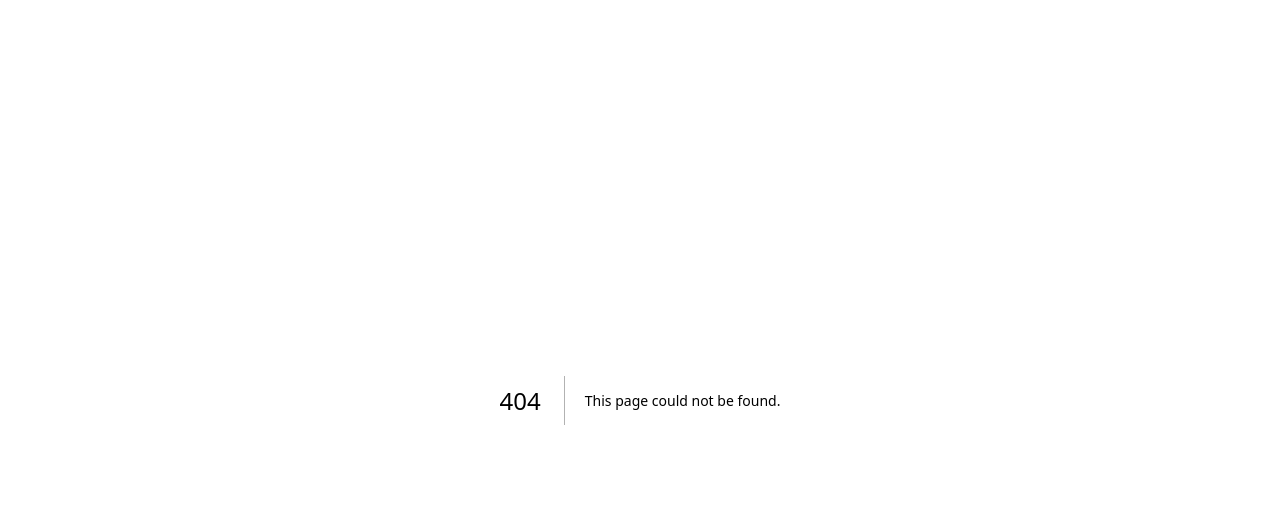
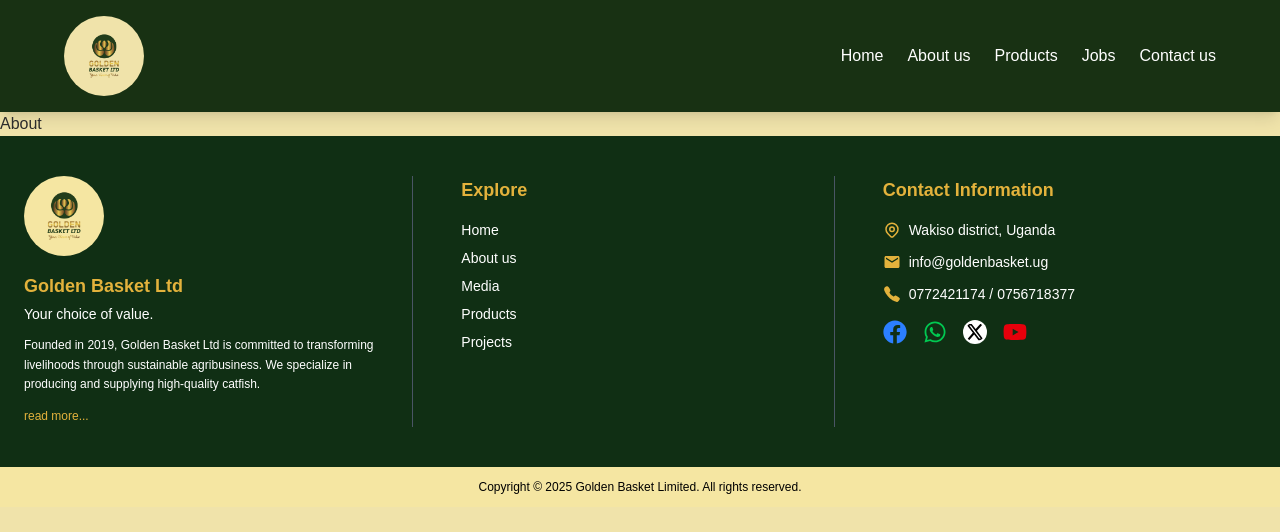
Before and after one commit to Josh99A/Golden-Basket, a Next.js app: page /about in a window 1280 px wide. Before the commit this address had no page. Shown: the top 532 px of the page. Built offline with nearby package versions, Linux system fonts and the light colour scheme.

Commit message:
Complete the footer

```diff
--- /dev/null
+++ b/app/about/page.tsx
@@ -0,0 +1,11 @@
+import React from 'react'
+
+const AboutUs = () => {
+  return (
+    <div>
+      About
+    </div>
+  )
+}
+
+export default AboutUs
--- /dev/null
+++ b/app/contact/page.tsx
@@ -0,0 +1,11 @@
+import React from 'react'
+
+const ContactUs = () => {
+  return (
+    <div>
+      contact
+    </div>
+  )
+}
+
+export default ContactUs
--- a/app/layout.tsx
+++ b/app/layout.tsx
@@ -1,6 +1,7 @@
 import type { Metadata } from "next";
 import { Geist, Geist_Mono } from "next/font/google";
 import "./globals.css";
+import Header from "@/components/Header";
 
 
 import { Swiper, SwiperSlide } from 'swiper/react';
@@ -8,6 +9,8 @@
 import 'swiper/css';
 import 'swiper/css/pagination';
 import 'swiper/css/navigation';
+import GoToTopButton from "@/components/GoToTop";
+import Footer from "@/components/Footer";
 
 
 const geistSans = Geist({
@@ -33,9 +36,16 @@
   return (
     <html lang="en">
       <body
+
         className={`${geistSans.variable} ${geistMono.variable} antialiased`}
       >
+        <main className="min-h-screen bg-light-gold-tint text-[#2c2c2c] overflow-x-hidden">
+        <Header />
         {children}
+        <GoToTopButton/>
+        <Footer />
+
+        </main>
       </body>
     </html>
   );
--- a/app/page.tsx
+++ b/app/page.tsx
@@ -40,8 +40,8 @@
     </>
   }
   return (
-    <main className="min-h-screen bg-light-gold-tint text-[#2c2c2c] overflow-x-hidden">
-      <Header />
+
+    <>
       <section className="relative bg-black text-white py-24 px-4 md:px-16">
           <div className="absolute inset-0 z-0">
             <Image src="/Images/catfish-bg.jpg" alt="Catfish" layout="fill" objectFit="cover" className="opacity-30 " />
@@ -60,7 +60,7 @@
             <p className="leading-relaxed">
               Founded in 2019, Golden Basket Ltd is a Ugandan agribusiness company committed to driving socio-economic transformation through sustainable food production. Our mission is to empower communities by producing high-quality, nutritious, and affordable agricultural products—starting with catfish farming and expanding into poultry, crop farming, and more.
             </p>
-            <a href="#" className="text-[#183d1c] font-semibold mt-4 inline-block">Read more...</a>
+            <a href="#" className="text-dark-green hover:text-gold transition font-semibold mt-4 inline-block">Read more...</a>
         </div>
           <div>
             <h3 className="text-2xl font-bold mb-4 text-gold">Our Vision</h3>
@@ -71,7 +71,7 @@
               <li>To empower communities through job creation and innovation.</li>
               <li>To contribute to food security and economic growth.</li>
             </ul>
-            <a href="#" className="text-dark-green font-semibold mt-4 inline-block">Find out more...</a>
+            <a href="/about" className="text-dark-green hover:text-gold transition font-semibold mt-4 inline-block">Find out more...</a>
         </div>
         </div>
       </section>
@@ -100,13 +100,10 @@
     </div>
       </section>
 
-      <section className="bg-olive-green text-center px-4 md:px-16 py-20">
+      <section className="bg-olive-green/90 text-center px-4 md:px-16 py-20">
         <h2 className="text-3xl font-bold mb-10 text-gold">Our Partners</h2>
         <Partners />
       </section>
-
-      <Footer />
-      <GoToTopButton/>
-    </main>
+    </>
   );
 }
--- a/components/Footer.tsx
+++ b/components/Footer.tsx
@@ -1,28 +1,116 @@
+import Image from "next/image";
+import Link from "next/link";
+import { FaFacebook, FaWhatsapp, FaYoutube } from "react-icons/fa";
+import { FaXTwitter } from "react-icons/fa6";
+import { HiOutlineLocationMarker } from "react-icons/hi";
+import { MdEmail } from "react-icons/md";
+import { IoCall } from "react-icons/io5";
+
 export default function Footer() {
   return (
-    <footer className="bg-[#183d1c] text-white py-10 px-6">
-      <div className="max-w-7xl mx-auto grid grid-cols-1 md:grid-cols-3 gap-8">
-        <div>
-          <h2 className="text-lg font-semibold mb-2">Golden Basket</h2>
-          <p className="text-sm">Empowering communities with sustainable agriculture.</p>
+    <footer className="bg-[#102F14] text-white">
+      {/* Main footer */}
+      <div className="max-w-7xl mx-auto px-6 py-10 grid grid-cols-1 md:grid-cols-3 gap-8">
+        {/* Column 1: Company Info */}
+        <div className="border-b md:border-b-0 md:border-r border-gray-600 pr-4">
+          <div className="mb-4 flex items-center">
+            <div className="rounded-full bg-[#F5E6A2] flex items-center justify-center w-20 h-20">
+              <Image
+                src="/Images/GB_logo.png"
+                alt="Golden Basket Logo"
+                width={70}
+                height={70}
+                className="object-contain rounded-full"
+              />
+            </div>
+          </div>
+          <h2 className="text-lg font-semibold mb-1 text-[#E3B23C]">
+            Golden Basket Ltd
+          </h2>
+          <p className="text-sm mb-3">Your choice of value.</p>
+          <p className="text-xs leading-relaxed mb-2">
+            Founded in 2019, Golden Basket Ltd is committed to transforming
+            livelihoods through sustainable agribusiness. We specialize in
+            producing and supplying high-quality catfish.
+          </p>
+          <Link href="#" className="text-xs text-[#E3B23C] hover:underline">
+            read more...
+          </Link>
         </div>
-        <div>
-          <h3 className="text-lg font-semibold mb-2">Quick Links</h3>
-          <ul className="space-y-1 text-sm">
-            <li><a href="#" className="hover:text-[#f6c046]">About</a></li>
-            <li><a href="#" className="hover:text-[#f6c046]">Products</a></li>
-            <li><a href="#" className="hover:text-[#f6c046]">Media</a></li>
-            <li><a href="#" className="hover:text-[#f6c046]">Jobs</a></li>
+
+        {/* Column 2: Explore */}
+        <div className="border-b md:border-b-0 md:border-r border-gray-600 px-4">
+          <h3 className="text-lg font-semibold mb-4 text-[#E3B23C]">Explore</h3>
+          <ul className="space-y-2 text-sm">
+            <li>
+              <Link href="/" className="hover:text-[#E3B23C]">
+                Home
+              </Link>
+            </li>
+            <li>
+              <Link href="/about" className="hover:text-[#E3B23C]">
+                About us
+              </Link>
+            </li>
+            <li>
+              <Link href="/media" className="hover:text-[#E3B23C]">
+                Media
+              </Link>
+            </li>
+            <li>
+              <Link href="/products" className="hover:text-[#E3B23C]">
+                Products
+              </Link>
+            </li>
+            <li>
+              <Link href="/projects" className="hover:text-[#E3B23C]">
+                Projects
+              </Link>
+            </li>
           </ul>
         </div>
-        <div>
-          <h3 className="text-lg font-semibold mb-2">Contact</h3>
-          <p className="text-sm">Email: info@goldenbasket.com</p>
-          <p className="text-sm">Phone: +256 700 000 000</p>
-          <p className="text-sm">Location: Kampala, Uganda</p>
+
+        {/* Column 3: Contact Info */}
+        <div className="px-4">
+          <h3 className="text-lg font-semibold mb-4 text-[#E3B23C]">
+            Contact Information
+          </h3>
+          <div className="flex items-center gap-2 mb-3 text-sm">
+            <HiOutlineLocationMarker className="text-[#E3B23C] text-lg" />
+            <span>Wakiso district, Uganda</span>
+          </div>
+          <div className="flex items-center gap-2 mb-3 text-sm">
+            <MdEmail className="text-[#E3B23C] text-lg" />
+            <span>info@goldenbasket.ug</span>
+          </div>
+          <div className="flex items-center gap-2 mb-4 text-sm">
+            <IoCall className="text-[#E3B23C] text-lg" />
+            <span>0772421174 / 0756718377</span>
+          </div>
+
+          {/* Social Icons */}
+          <div className="flex gap-4 text-2xl">
+            <Link href="#" className="hover:opacity-80">
+              <FaFacebook className="text-blue-500" />
+            </Link>
+            <Link href="#" className="hover:opacity-80">
+              <FaWhatsapp className="text-green-500" />
+            </Link>
+            <Link href="#" className="hover:opacity-80">
+              <FaXTwitter className="text-black bg-white rounded-full p-[2px]" />
+            </Link>
+            <Link href="#" className="hover:opacity-80">
+              <FaYoutube className="text-red-600" />
+            </Link>
+          </div>
         </div>
       </div>
-      <p className="text-center text-xs mt-8">© {new Date().getFullYear()} Golden Basket Ltd. All rights reserved.</p>
+
+      {/* Bottom Bar */}
+      <div className="bg-[#F5E6A2] text-black text-center text-xs py-3">
+        Copyright © {new Date().getFullYear()} Golden Basket Limited. All rights
+        reserved.
+      </div>
     </footer>
   );
 }
--- a/components/GoToTop.tsx
+++ b/components/GoToTop.tsx
@@ -1,3 +1,4 @@
+'use client'
 import { useEffect, useState } from "react";
 import { ArrowUp } from "lucide-react";
 
--- a/components/Header.tsx
+++ b/components/Header.tsx
@@ -11,7 +11,7 @@
   const toggleMenu = () => setIsOpen(!isOpen);
 
   return (
-    <header className="bg-dark-green text-gold  px-4 md:px-16 py-4 shadow-lg sticky top-0 z-50">
+    <header className="bg-dark-green text-white  px-4 md:px-16 py-4 shadow-lg top-0 z-50">
       <div className="flex justify-between items-center">
         <Link href="/">
           <div className="rounded-full bg-light-gold-tint flex items-center justify-center w-16 h-16 md:w-20 md:h-20">
@@ -27,31 +27,29 @@
         </Link>
 
         <div className="md:hidden">
-          <button onClick={toggleMenu} className="text-gold hover:text-white focus:outline-none">
+          <button onClick={toggleMenu} className="text-white hover:text-gold focus:outline-none">
             {isOpen ? <X size={28} /> : <Menu size={28} />}
           </button>
         </div>
 
         <nav className="hidden md:flex space-x-6">
-          <Link href="#who-we-are" className="hover:text-white transition">Home</Link>
-          <Link href="#vision" className="hover:text-white transition">About us</Link>
-          <Link href="#team" className="hover:text-white transition">Products</Link>
-          <Link href="#contact" className="hover:text-white transition">Innovations</Link>
-          <Link href="#contact" className="hover:text-white transition">Media</Link>
-          <Link href="#contact" className="hover:text-white transition">Jobs</Link>
-          <Link href="#contact" className="hover:text-white transition">Contact us</Link>
+          <Link href="/" className="hover:text-gold transition">Home</Link>
+          <Link href="/about" className="hover:text-gold transition">About us</Link>
+          <Link href="#team" className="hover:text-gold transition">Products</Link>
+          <Link href="#contact" className="hover:text-gold transition">Jobs</Link>
+          <Link href="/contact" className="hover:text-gold transition">Contact us</Link>
         </nav>
       </div>
 
       {isOpen && (
         <nav className="md:hidden mt-4 space-y-4 animate-fade-in">
-          <Link href="#who-we-are" onClick={toggleMenu} className="block hover:text-white">Home</Link>
-          <Link href="#vision" onClick={toggleMenu} className="block hover:text-white">About us</Link>
-          <Link href="#team" onClick={toggleMenu} className="block hover:text-white">Products</Link>
-          <Link href="#contact" onClick={toggleMenu} className="block hover:text-white">Innovations</Link>
-          <Link href="#contact" onClick={toggleMenu} className="block hover:text-white">Media</Link>
-          <Link href="#contact" onClick={toggleMenu} className="block hover:text-white">Jobs</Link>
-          <Link href="#contact" onClick={toggleMenu} className="block hover:text-white">Contact us</Link>
+          <Link href="/" onClick={toggleMenu} className="block hover:text-gold">Home</Link>
+          <Link href="/about" onClick={toggleMenu} className="block hover:text-gold">About us</Link>
+          <Link href="#team" onClick={toggleMenu} className="block hover:text-gold">Products</Link>
+          <Link href="#contact" onClick={toggleMenu} className="block hover:text-gold">Innovations</Link>
+          <Link href="#contact" onClick={toggleMenu} className="block hover:text-gold">Media</Link>
+          <Link href="#contact" onClick={toggleMenu} className="block hover:text-gold">Jobs</Link>
+          <Link href="/contact" onClick={toggleMenu} className="block hover:text-gold">Contact us</Link>
 
         </nav>
       )}
--- a/package.json
+++ b/package.json
@@ -16,6 +16,7 @@
     "next": "15.4.5",
     "react": "19.1.0",
     "react-dom": "19.1.0",
+    "react-icons": "^5.5.0",
     "react-responsive": "^10.0.1",
     "swiper": "^11.2.10",
     "wowjs": "^1.1.3"
```
Also changed, not shown: 1 other file (tests, documents, lock files or other folders).
